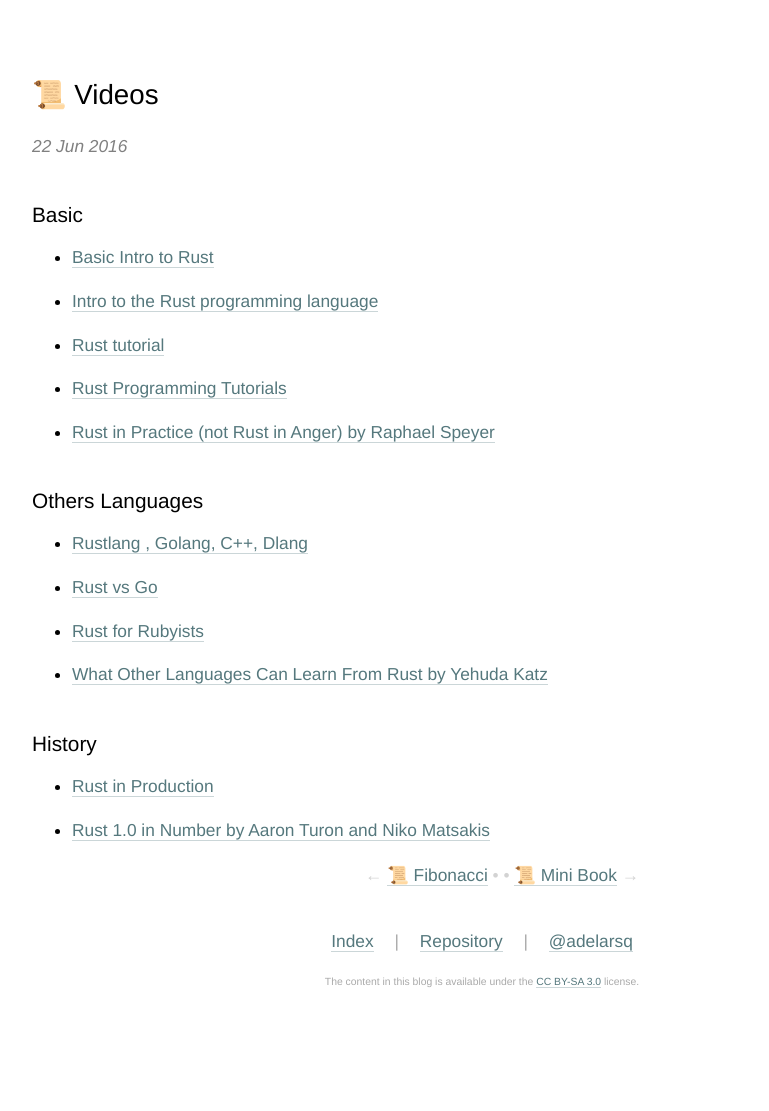
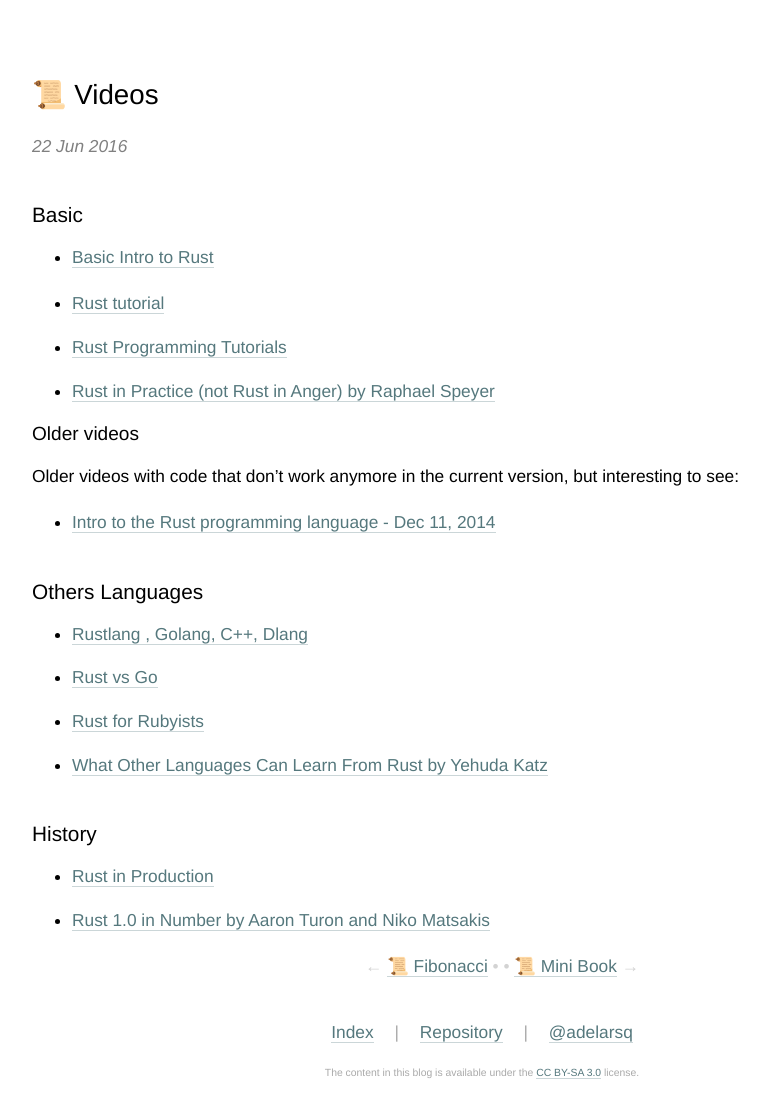
Before and after one commit to adelarsq/daily-rust.github.io, a Jekyll site: the page built from _posts/2016-06-22-videos.md, in a window 1280 px wide. Shown: the whole page, without its empty margins (158-927 px from the left). Built offline with Jekyll 4.4.1, drawn with Linux system fonts in a browser that asks for light colours; before the commit the page ends 1021 px from its top, so only the background shows below that.

Commit message:
Update 2016-06-22-videos.md

```diff
--- a/_posts/2016-06-22-videos.md
+++ b/_posts/2016-06-22-videos.md
@@ -8,10 +8,16 @@ tags: [rustposts, rust, article]
 ## Basic
 
 - [Basic Intro to Rust](https://www.youtube.com/watch?v=jiJSnYP5EuU&ab_channel=RegisBoudinot)
-- [Intro to the Rust programming language](https://www.youtube.com/watch?v=agzf6ftEsLU&ab_channel=Code&SupplyCo)
+
 - [Rust tutorial](https://www.youtube.com/watch?v=U1EFgCNLDB8&ab_channel=DerekBanas)
 - [Rust Programming Tutorials](https://www.youtube.com/playlist?list=PL0Fqs05rod8D80WKBCeT326CT8vcAm_N9)
 - [Rust in Practice (not Rust in Anger) by Raphael Speyer](https://www.youtube.com/watch?v=UIJ1CLtcKG4&ab_channel=FP-Syd)
+
+### Older videos
+
+Older videos with code that don't work anymore in the current version, but interesting to see:
+
+- [Intro to the Rust programming language - Dec 11, 2014](https://www.youtube.com/watch?v=agzf6ftEsLU&ab_channel=Code&SupplyCo)
 
 ## Others Languages
 
```
